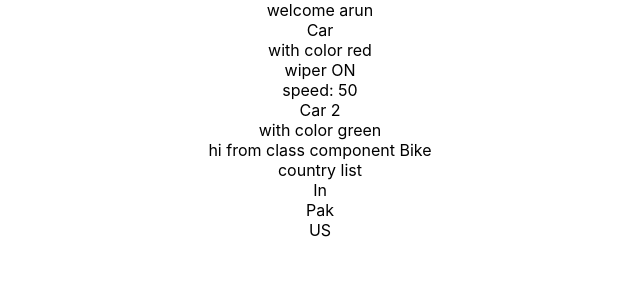
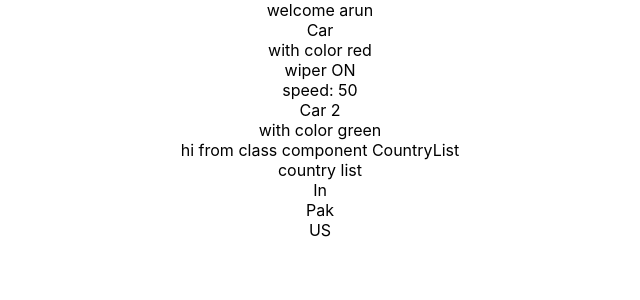
Before and after one commit to arunmohandas555/aruns-app, a React (Create React App) app: page / in a window 1280 px wide. Shown: the top 300 px of the page, without its empty margins (320-960 px from the left). Built offline with nearby package versions, Linux system fonts and the light colour scheme; no server answers.

Commit message:
Create and set state

```diff
--- a/src/App.js
+++ b/src/App.js
@@ -1,7 +1,7 @@
 import logo from './logo.svg';
 import './App.css';
 import Car, { Car2 } from './Car';
-import Bike from './Bike';
+import CountryList from './CountryList';
 
 function App() {
     const isLoggedIn = true;
@@ -17,7 +17,7 @@ function App() {
             <div id="new_div_by_arun"></div>
             <Car color="red" isRaining={isRaining} speed={speed} />
             <Car2 color="green" isRaining={isRaining} />
-            <Bike />
+            <CountryList />
         </div>
     );
 }
--- a/src/Bike.js
+++ /dev/null
@@ -1,41 +0,0 @@
-import React from 'react';
-import axios from 'axios';
-
-export default class Bike extends React.Component {
-    componentWillMount() {
-        console.log('in componentWillMount');
-
-        axios
-            .get('https://api.first.org/data/v1/countries')
-
-            .then(response => {
-                console.log('in sucees');
-
-                const { data } = (response && response.data) || {};
-
-                console.log('ONLY DATA', data);
-
-                const countryList = Object.keys(data);
-
-                console.log('countryList', countryList);
-            })
-            .catch(error => {
-                console.log('in catch');
-                console.log('error', error);
-            });
-    }
-
-    render() {
-        const countryList = ['In', 'Pak', 'US'];
-
-        return (
-            <div>
-                <div> hi from class component Bike </div>
-                <div> country list</div>
-                {countryList.map(c => (
-                    <div> {c} </div>
-                ))}
-            </div>
-        );
-    }
-}
--- /dev/null
+++ b/src/CountryList.js
@@ -0,0 +1,52 @@
+import React from 'react';
+import axios from 'axios';
+
+export default class CountryList extends React.Component {
+    constructor(props) {
+        super(props);
+        this.state = {
+            countryList: ['In', 'Pak', 'US'],
+        };
+    }
+
+    componentWillMount() {
+        console.log('in componentWillMount');
+
+        setTimeout(() => {
+            axios
+                .get('https://api.first.org/data/v1/countries')
+
+                .then(response => {
+                    console.log('in sucees');
+
+                    const { data } = (response && response.data) || {};
+
+                    console.log('ONLY DATA', data);
+
+                    const countryList = Object.keys(data);
+
+                    console.log('countryList', countryList);
+
+                    this.setState({ countryList: countryList });
+                })
+                .catch(error => {
+                    console.log('in catch');
+                    console.log('error', error);
+                });
+        }, 3000);
+    }
+
+    render() {
+        const { countryList } = this.state || {};
+
+        return (
+            <div>
+                <div> hi from class component CountryList </div>
+                <div> country list</div>
+                {countryList.map(c => (
+                    <div> {c} </div>
+                ))}
+            </div>
+        );
+    }
+}
```
